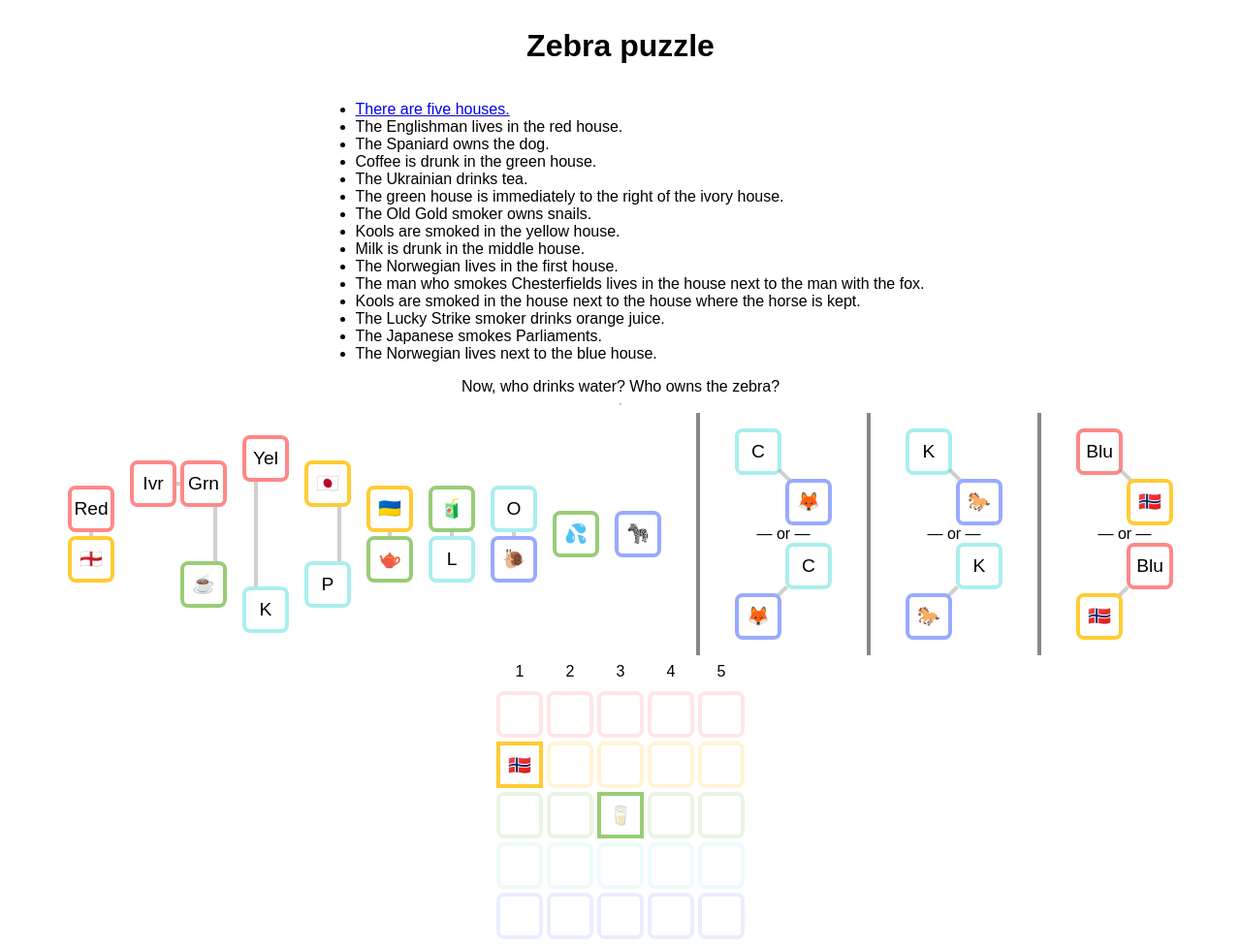
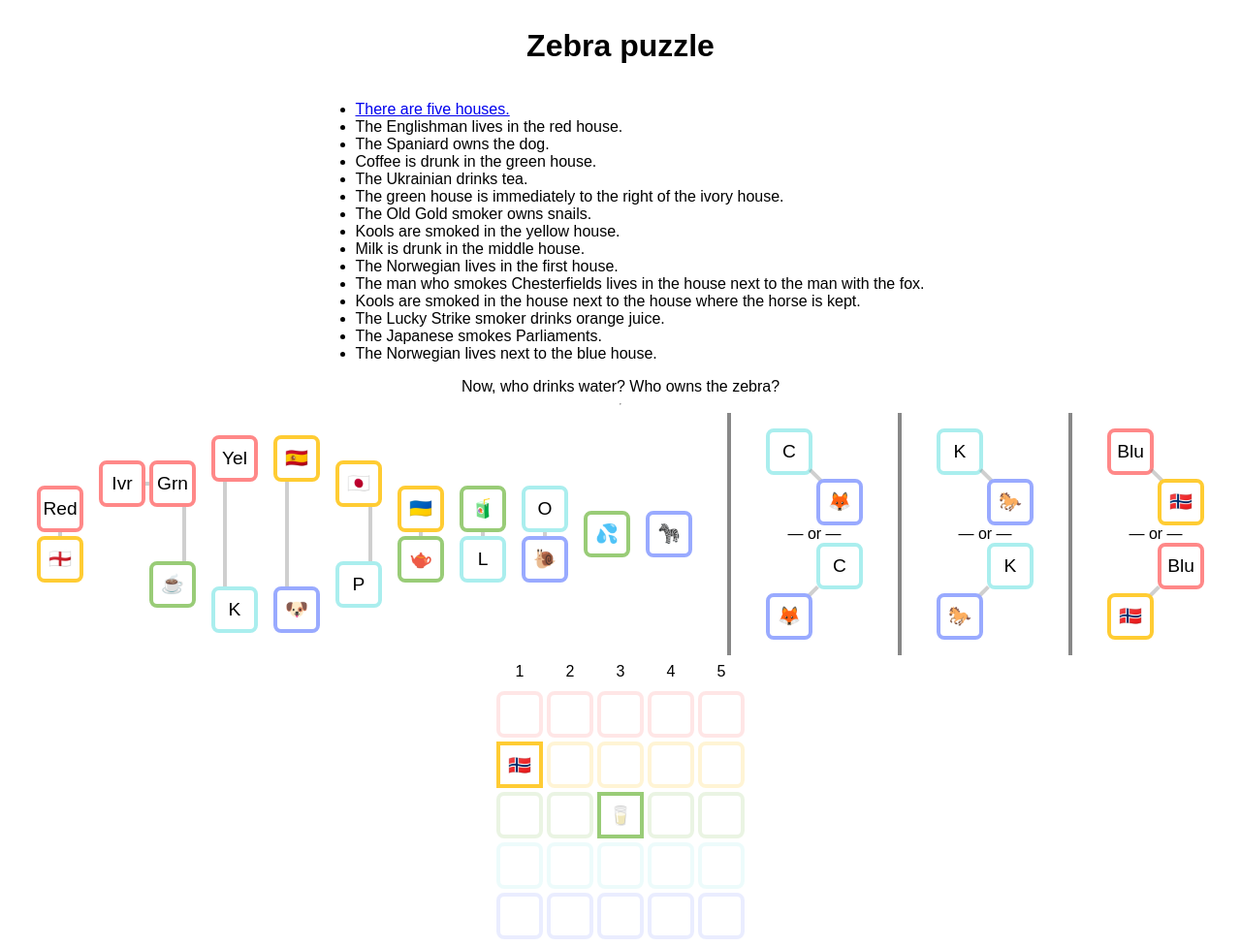
Before and after one commit to lynn/lynn.github.io, a Jekyll site: the page zebra/index.html, which Jekyll copies as it is, in a window 1280 px wide. Shown: the whole page at 97% size. Built offline with Jekyll 4.4.1, drawn with Linux system fonts in a browser that asks for light colours; nearby versions of some CDN libraries.

Commit message:
fix zebra puzzle

```diff
--- a/zebra/index.html
+++ b/zebra/index.html
@@ -245,6 +245,13 @@
         </div>
 
         <div class="draggable w1">
+            <p class="y2 d3">🇪🇸</p>
+            <p class="spacer"></p>
+            <p class="spacer"></p>
+            <p class="y5">🐶</p>
+        </div>
+
+        <div class="draggable w1">
             <p class="y2 d2">🇯🇵</p>
             <p class="spacer"></p>
             <p class="y4">P</p>
```
